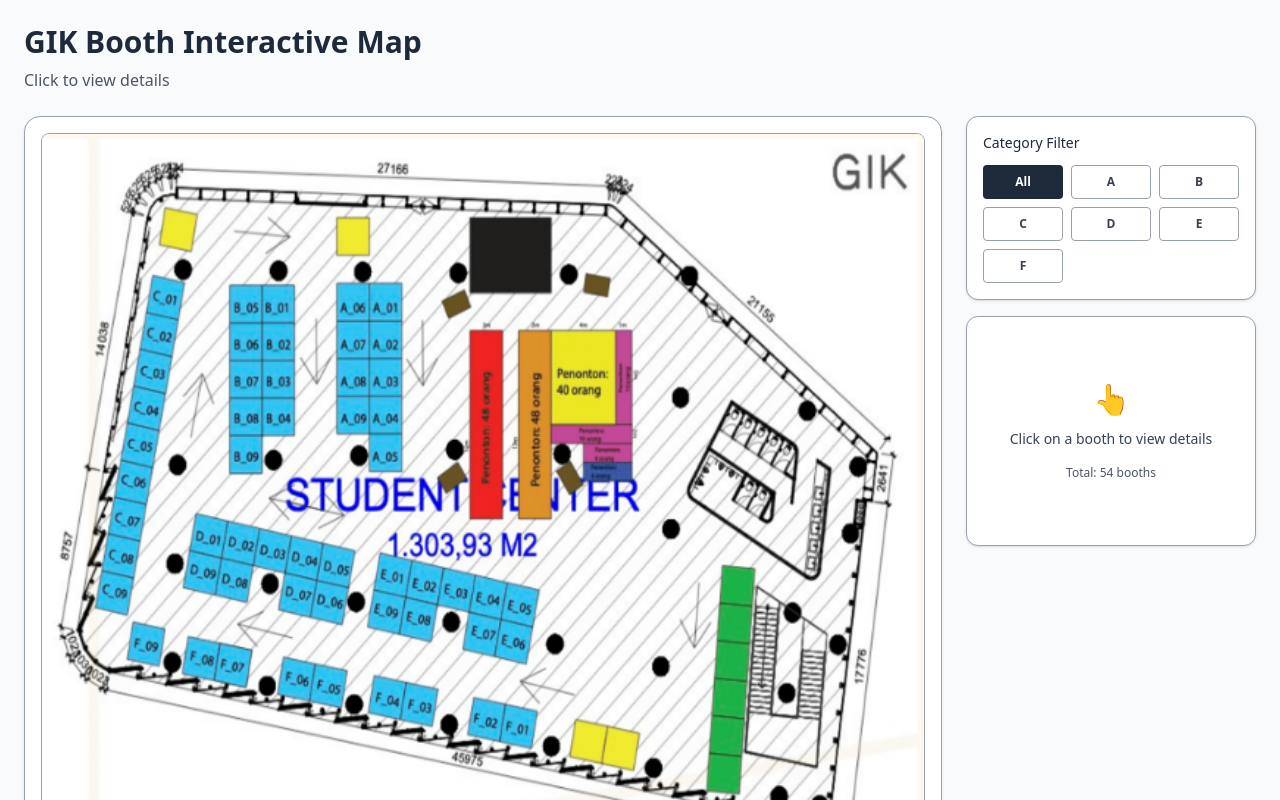
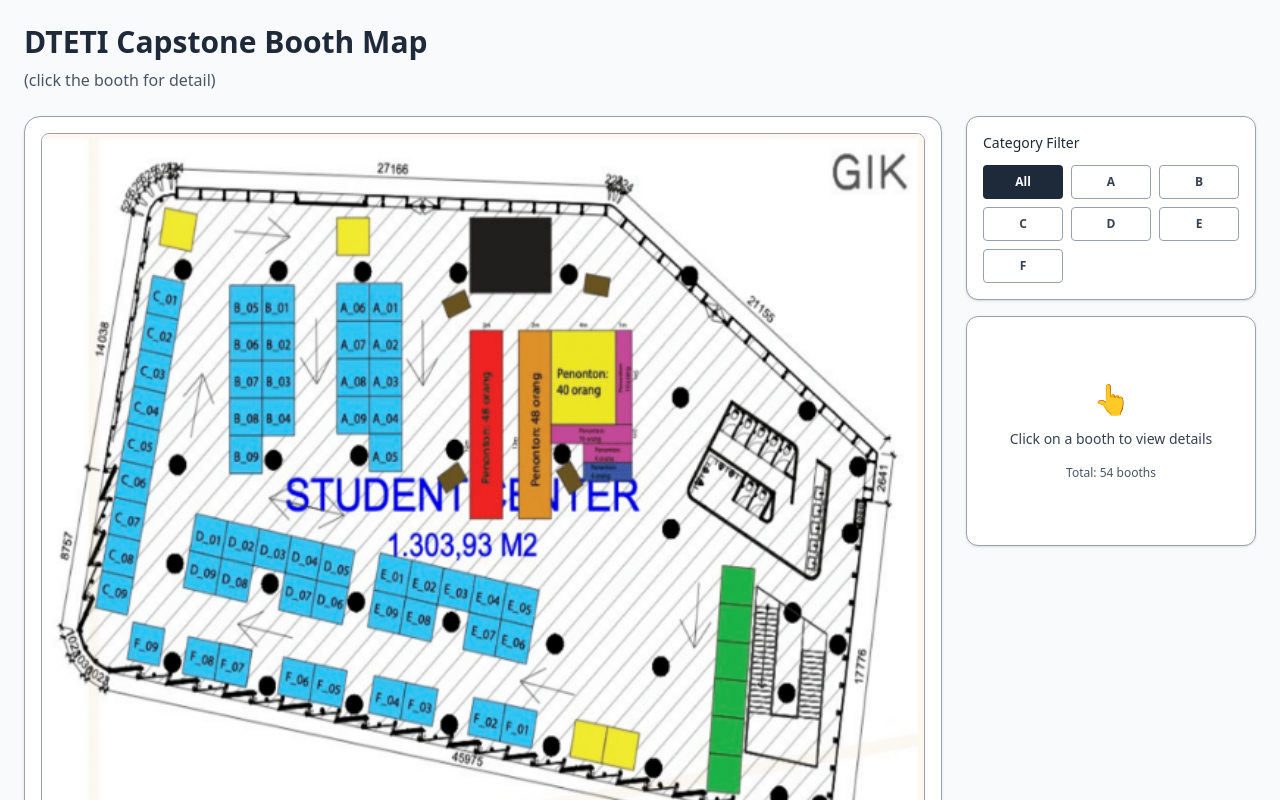
Before and after one commit to AdakHaddad/expomap, a Next.js app: page / in a window 1280 px wide. Shown: the top 800 px of the page. Built offline with nearby package versions, Linux system fonts and the light colour scheme.

Commit message:
add map detailed

```diff
--- a/app/page.tsx
+++ b/app/page.tsx
@@ -324,10 +324,10 @@ export default function BoothMapInteractive() {
     <div className="min-h-screen bg-gray-50 text-gray-900 p-4 md:p-6">
       <div className="max-w-7xl mx-auto">
         <h1 className="text-2xl md:text-3xl font-bold text-gray-800 mb-2">
-          GIK Booth Interactive Map
+          DTETI Capstone Booth Map
         </h1>
         <p className="text-sm md:text-base text-gray-600 mb-4 md:mb-6">
-          Click to view details
+          (click the booth for detail)
         </p>
 
         <div className="grid lg:grid-cols-4 gap-4 md:gap-6">
```
